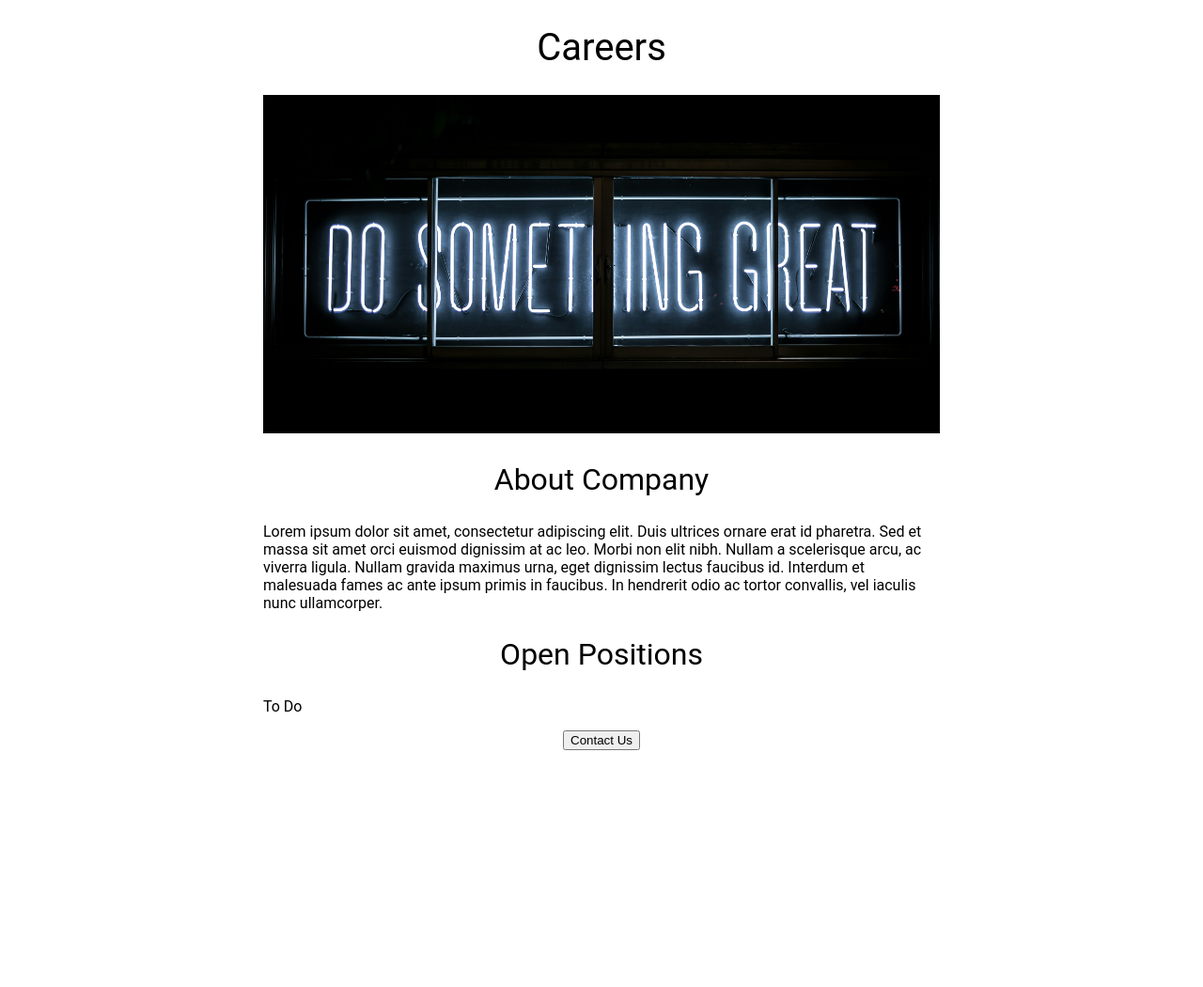
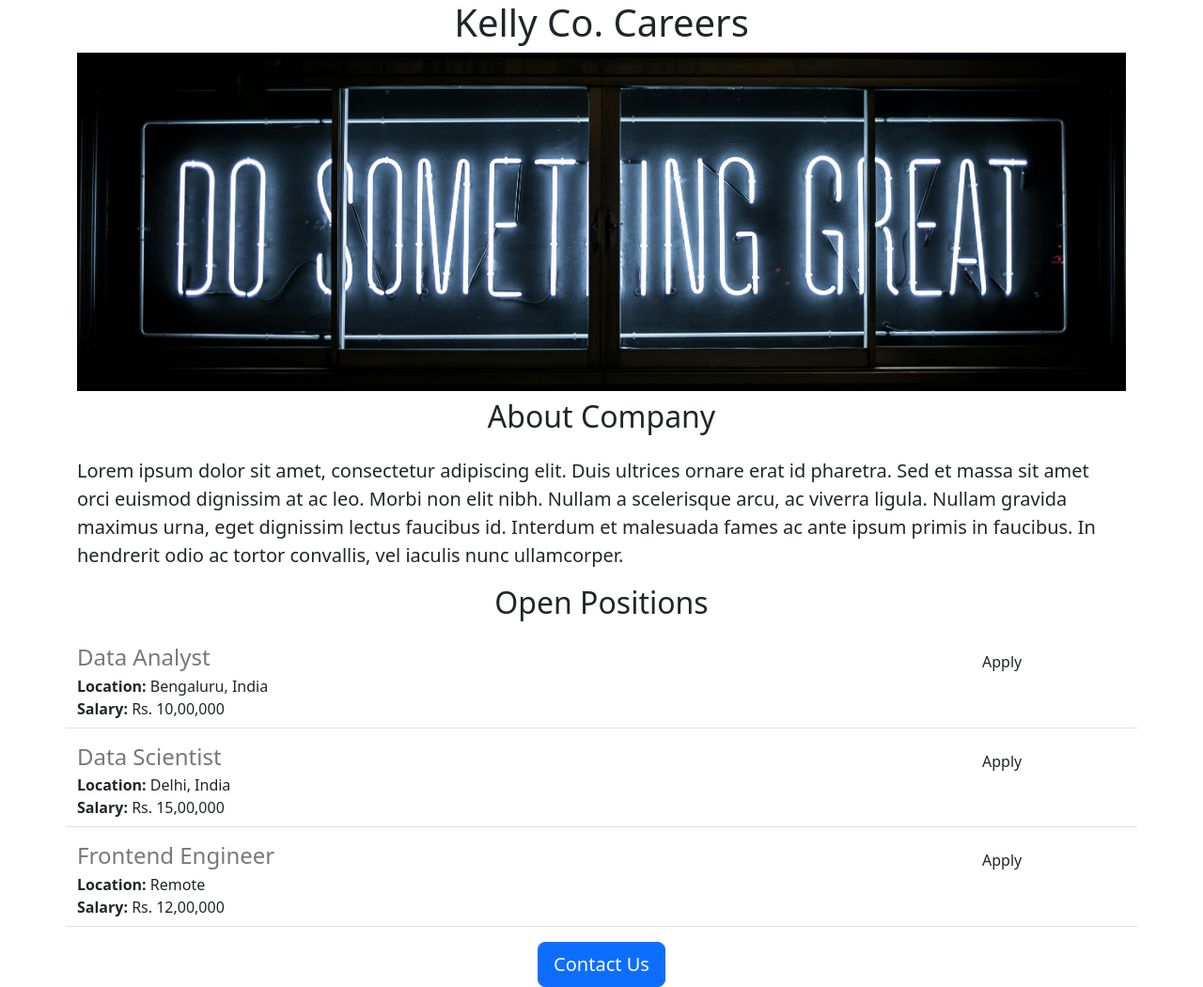
Before and after one commit to yokudake/test-website, a Flask app: page / in a window 1280 px wide. Shown: the whole page at 94% size. Before the commit the page ends 798 px from the top, so only its background shows below. Run offline with Flask 3, Linux system fonts and the light colour scheme.

Commit message:
added job item
added

```diff
--- a/app.py
+++ b/app.py
@@ -1,10 +1,36 @@
-from flask import Flask, render_template
+from flask import Flask, render_template, jsonify
 
 app = Flask(__name__)
+JOBS = [
+  {
+    "id": 1,
+    "title": "Data Analyst",
+    "location": "Bengaluru, India",
+    "salary": "Rs. 10,00,000"
+  },
 
+  {
+    "id": 2,
+    "title": "Data Scientist",
+    "location": "Delhi, India",
+    "salary": "Rs. 15,00,000"
+  },
+
+  {
+    "id": 3,
+    "title": "Frontend Engineer",
+    "location": "Remote",
+    "salary": "Rs. 12,00,000"
+  },
+
+]
 @app.route("/")
 def hello():
-   return render_template('home.html')
+   return render_template('home.html', jobs=JOBS, companyname = "Kelly Co.")
+
+@app.route("/jobs")
+def list_jobs():
+  return jsonify(JOBS)
 
 if __name__ == "__main__":
    app.run(host= '0.0.0.0', debug = True)
--- a/templates/home.html
+++ b/templates/home.html
@@ -1,53 +1,37 @@
 <!DOCTYPE html>
 <html>
   <head>
+    <meta charset="utf-8">
+    <meta name="viewport" content="width=device-width, initial-scale=1">
+     <link href="https://cdn.jsdelivr.net/npm/bootstrap@5.3.3/dist/css/bootstrap.min.css" rel="stylesheet" integrity="sha384-QWTKZyjpPEjISv5WaRU9OFeRpok6YctnYmDr5pNlyT2bRjXh0JMhjY6hW+ALEwIH" crossorigin="anonymous">
     <style>
-      h1 {
-        font-size: 40px;
-        font-family: Roboto;
-        font-weight: normal;
-        text-align: center;
-      }
-
-      h2 {
-        font-size: 32px;
-        font-family: Roboto;
-        font-weight: normal;
-        text-align: center;
-      }
-
-      p {
-        font-family: Roboto;
-      }
-
-
       #banner {
+        height: 360px;
         width: 100%;
-        height: 360px;
         object-fit: cover;
-      }
-
-      #container {
-        max-width: 720px;
-        margin: 0 auto 0 auto;
       }
     </style>
     <title>Careers</title>
-
   </head>
     <body>
-      <div id = "container">
-      <h1> Careers </h1>
-      <img id = "banner" src = "static/banner.jpg">
-      <h2> About Company </h2>
-      <p>
+      <div class = "container">
+      <h1 class = "text-center"> {{companyname}} Careers </h1>
+        <img id = "banner" class = "img-fluid" src = "static/banner.jpg">
+
+        <h2 class = "text-center mt-2 mb-4""> About Company </h2>
+      <p class = "lead">
       Lorem ipsum dolor sit amet, consectetur adipiscing elit. Duis ultrices ornare erat id pharetra. Sed et massa sit amet orci euismod dignissim at ac leo. Morbi non elit nibh. Nullam a scelerisque arcu, ac viverra ligula. Nullam gravida maximus urna, eget dignissim lectus faucibus id. Interdum et malesuada fames ac ante ipsum primis in faucibus. In hendrerit odio ac tortor convallis, vel iaculis nunc ullamcorper.
     </p>
-    <h2> Open Positions </h2>
-    <p> To Do </p>
-    <div style="text-align:center;">
-    <button> Contact Us </button>
+    <h2 class = "text-center mt-2 mb-4"> Open Positions </h2>
+      <div>
+        {% for job in jobs %}
+          {% include 'jobitem.html' %}
+        {% endfor %}
+      </div>
+
+    <div class = "text-center">
+    <button class = "btn btn-primary btn-lg""> Contact Us </button>
     </div>
-    </div>
+      </div>
   </body>
 </html>
--- /dev/null
+++ b/templates/jobitem.html
@@ -0,0 +1,22 @@
+<div class = "border-bottom row", style = "margin-bottom: 16px; padding-bottom: 8px;">
+
+  <div class = "col-10">
+    <h4 style = "color:rgb(120,120,120); margin-bottom:     4px;"> {{job['title']}} </h4>
+
+    <div>
+     <b> Location: </b> {{job['location']}}
+    </div>
+
+   {% if 'salary' in job %}
+    <div>
+    <b> Salary: </b> {{job['salary']}}
+    </div>
+   {% endif %}
+
+  </div>
+
+  <div class = "col-2">
+    <button type="button" class="btn btn-outline-    primary float-right align-middle">Apply</button>
+  </div>
+
+</div>
```
